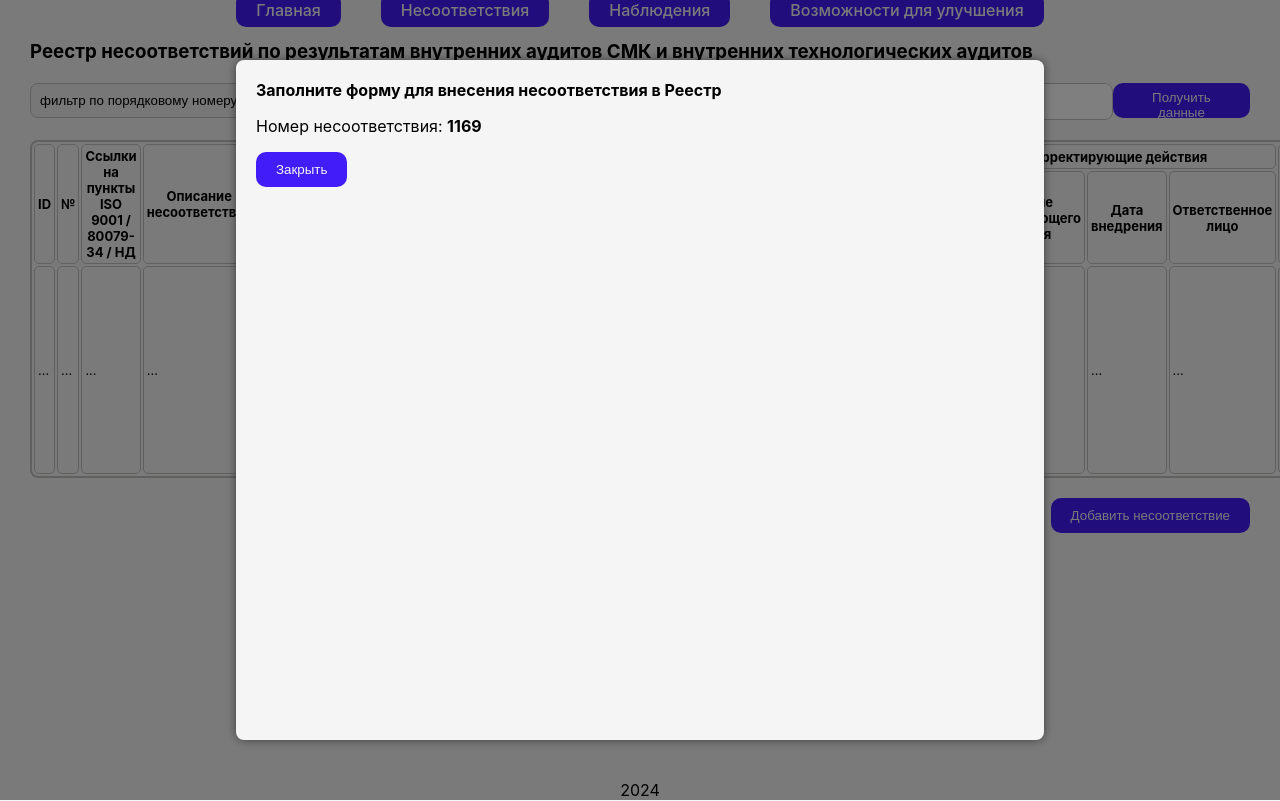
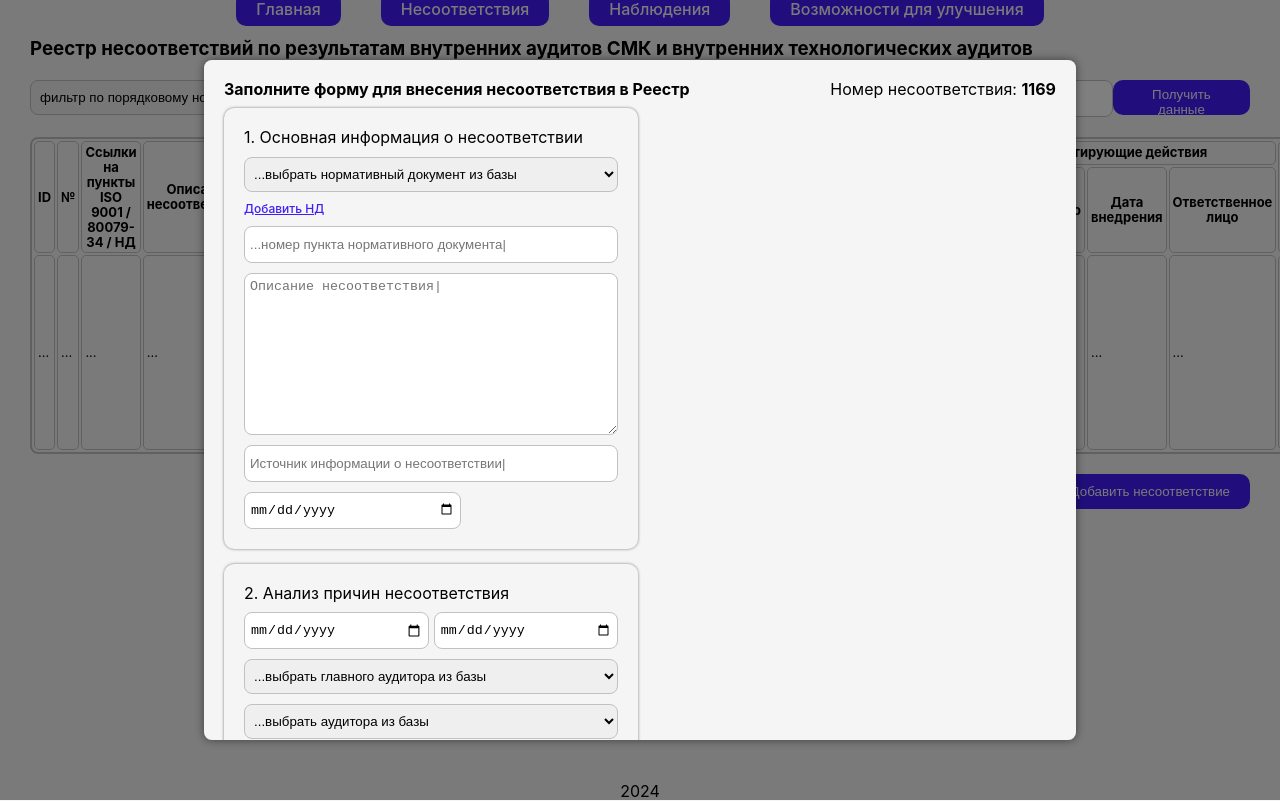
Before and after one commit to nadyavalin/NCMX-app, a Next.js app: page /Inconsistencies in a window 1280 px wide. Both pictures are taken after typing "Sample" into the empty fields and a click on the button "Добавить несоответствие". Shown: the top 801 px of the page. Built offline with nearby package versions, Linux system fonts and the light colour scheme.

Commit message:
feat: add form in modal for new nonconformities

```diff
--- a/src/app/globals.css
+++ b/src/app/globals.css
@@ -11,12 +11,18 @@
   --modal-shadow: rgba(0, 0, 0, 0.5);
 }
 
+html {
+  line-height: 1.15;
+  -webkit-text-size-adjust: 100%;
+}
+
 body {
   --bg-color: #f5f5f5;
   --text-button-color: #f5f5f5;
   --accent-color-hover: #9681ff;
   --text-color: #000000;
   --table-color: #c1c1bf;
+  --scrollbar-color: #97b8ff;
 
   display: flex;
   flex-direction: column;
@@ -32,18 +38,24 @@ body {
 }
 
 main {
+  display: block;
   margin: 0 30px;
   flex-grow: 1;
   font-size: 16px;
   text-align: left;
 }
 
-h1,
+h1 {
+  font-size: 2em;
+  margin: 0.67em 0;
+}
+
 h2,
 h3,
 h4,
 h5,
-h6 {
+h6,
+p {
   margin: 0;
 }
 
@@ -65,17 +77,24 @@ button {
   transition: all 0.3s ease;
 }
 
-input {
+input,
+textarea {
   height: 25px;
-  width: 400px;
   padding: 5px;
   border: 1px solid var(--table-color);
   border-radius: 8px;
 }
 
+input[type="date"] {
+  width: 205px;
+}
+
+textarea {
+  height: 150px;
+}
+
 select {
   height: 35px;
-  width: 400px;
   padding: 5px;
   border: 1px solid var(--table-color);
   border-radius: 8px;
@@ -99,6 +118,21 @@ table tbody tr td {
   padding: 3px;
 }
 
+::-webkit-scrollbar {
+  width: 12px;
+  height: 12px;
+}
+
+::-webkit-scrollbar-thumb {
+  background-color: var(--scrollbar-color);
+  border-radius: 6px;
+}
+
+::-webkit-scrollbar-track {
+  background-color: var(--table-color);
+  border-radius: 6px;
+}
+
 @media (hover: hover) {
   a:hover {
     color: var(--text-color);
@@ -108,4 +142,8 @@ table tbody tr td {
     color: var(--text-button-color);
     background-color: var(--accent-color-hover);
   }
+
+  ::-webkit-scrollbar-thumb:hover {
+    background-color: var(--accent-color);
+  }
 }
--- a/src/components/Inconsistencies/styles.module.css
+++ b/src/components/Inconsistencies/styles.module.css
@@ -3,6 +3,11 @@
   margin: 20px 0;
   display: flex;
   justify-content: space-between;
+}
+
+.filterSection select,
+.filterSection input {
+  width: 400px;
 }
 
 .inconsistenciesActions {
--- a/src/components/modals/InconsistenciesAdder/index.tsx
+++ b/src/components/modals/InconsistenciesAdder/index.tsx
@@ -17,7 +17,115 @@ export const InconsistenciesModal = ({ isOpen, onClose }: ModalProps) => {
         <p>
           Номер несоответствия: <b>1169</b>
         </p>
-        <button onClick={onClose}>Закрыть</button>
+        <form className={styles.modalForm}>
+          <div className={styles.modalInternalBlocks}>
+            <p>1. Основная информация о несоответствии</p>
+            <select>
+              <option value="">...выбрать нормативный документ из базы</option>
+              <option value="">А1</option>
+              <option value="">А2 </option>
+              <option value="">А3</option>
+              <option value="">А4</option>
+              <option value="">...</option>
+              <option value="">А14</option>
+            </select>
+            <a href="#">Добавить НД</a>
+            <input type="text" placeholder="...номер пункта нормативного документа|" name="point" />
+            <textarea placeholder="Описание несоответствия|" rows={10} />
+            <input type="text" placeholder="Источник информации о несоответствии|" name="point" />
+            <input type="date" title="Выберите дату утверждения источника" />
+          </div>
+
+          <div className={styles.modalInternalBlocks}>
+            <p>2. Анализ причин несоответствия</p>
+            <div className={styles.oneLineText}>
+              <input type="date" title="Выберите дату начала проведения анализа" />
+              <input type="date" title="Выберите дату окончания проведения анализа" />
+            </div>
+
+            <select>
+              <option value="">...выбрать главного аудитора из базы</option>
+              <option value="">Разумнева Н.П.</option>
+            </select>
+
+            <select>
+              <option value="">...выбрать аудитора из базы</option>
+              <option value="">Алтаева О.Ю.</option>
+              <option value="">Ткачук Н.С.</option>
+              <option value="">Морозова Е.</option>
+              <option value="">Зюзева Е.</option>
+            </select>
+            <a href="#">Добавить аудитора</a>
+            <textarea
+              placeholder="Причины несоответствия, определенные по результатам анализа|"
+              rows={10}
+            />
+          </div>
+
+          <div className={styles.modalInternalBlocks}>
+            <div className={styles.oneLineText}>
+              <p>3. Коррекция</p>
+              <a href="#">Добавить коррекцию</a>
+            </div>
+            <textarea placeholder="Описание коррекции|" rows={10} />
+            <div className={styles.oneLineText}>
+              <input type="date" title="Выберите дату внедрения коррекции" />
+              <a href="#">Сменить на текстовое поле</a>
+            </div>
+
+            <select>
+              <option value="">...выбрать ответственное лицо из базы</option>
+              <option value="">Матвеева М.А.</option>
+              <option value="">Семенов К.С.</option>
+              <option value="">...</option>
+              <option value="">Курженков С.А.</option>
+            </select>
+            <a href="#">Добавить ответственное лицо</a>
+
+            <select>
+              <option value="">...выбрать ответственное подразделение из базы</option>
+              <option value="">НПО</option>
+              <option value="">НПГС</option>
+              <option value="">...</option>
+              <option value="">ПП ФЭИС</option>
+            </select>
+            <a href="#">Добавить ответственное подразделение</a>
+          </div>
+
+          <div className={styles.modalInternalBlocks}>
+            <div className={styles.oneLineText}>
+              <p>4. Корректирующее действие</p>
+              <a href="#">Добавить кор. действие</a>
+            </div>
+            <textarea placeholder="Описание корректирующего действия||" rows={10} />
+            <div className={styles.oneLineText}>
+              <input type="date" title="Выберите дату внедрения корректирующего действия" />
+              <a href="#">Сменить на текстовое поле</a>
+            </div>
+
+            <select>
+              <option value="">...выбрать ответственное лицо из базы</option>
+              <option value="">Матвеева М.А.</option>
+              <option value="">Семенов К.С.</option>
+              <option value="">...</option>
+              <option value="">Курженков С.А.</option>
+            </select>
+            <a href="#">Добавить ответственное лицо</a>
+
+            <select>
+              <option value="">...выбрать ответственное подразделение из базы</option>
+              <option value="">НПО</option>
+              <option value="">НПГС</option>
+              <option value="">...</option>
+              <option value="">ПП ФЭИС</option>
+            </select>
+            <a href="#">Добавить ответственное подразделение</a>
+          </div>
+          <div className={styles.buttonsBlock}>
+            <button onClick={onClose}>Сохранить</button>
+            <button onClick={onClose}>Закрыть</button>
+          </div>
+        </form>
       </div>
     </div>
   );
--- a/src/components/modals/InconsistenciesAdder/styles.module.css
+++ b/src/components/modals/InconsistenciesAdder/styles.module.css
@@ -11,10 +11,49 @@
 }
 
 .modalContent {
+  display: flex;
+  flex-wrap: wrap;
+  justify-content: space-between;
+  gap: 10px;
   height: 80%;
-  width: 60%;
+  width: 65%;
   background-color: var(--bg-color);
   padding: 20px;
   border-radius: 8px;
   box-shadow: 0 0 10px var(--modal-shadow);
+  overflow-y: auto;
 }
+
+.modalForm {
+  display: flex;
+  flex-wrap: wrap;
+  gap: 15px;
+}
+
+.modalInternalBlocks {
+  display: flex;
+  flex-direction: column;
+  gap: 10px;
+  width: 45%;
+  background-color: var(--bg-color);
+  padding: 20px;
+  border-radius: 10px;
+  box-shadow: 0 0 3px var(--modal-shadow);
+}
+
+.oneLineText {
+  display: flex;
+  justify-content: space-between;
+  gap: 5px;
+}
+
+.analysisDateBlock {
+  width: 45%;
+}
+
+.buttonsBlock {
+  width: 100%;
+  display: flex;
+  justify-content: flex-end;
+  gap: 10px;
+}
```
